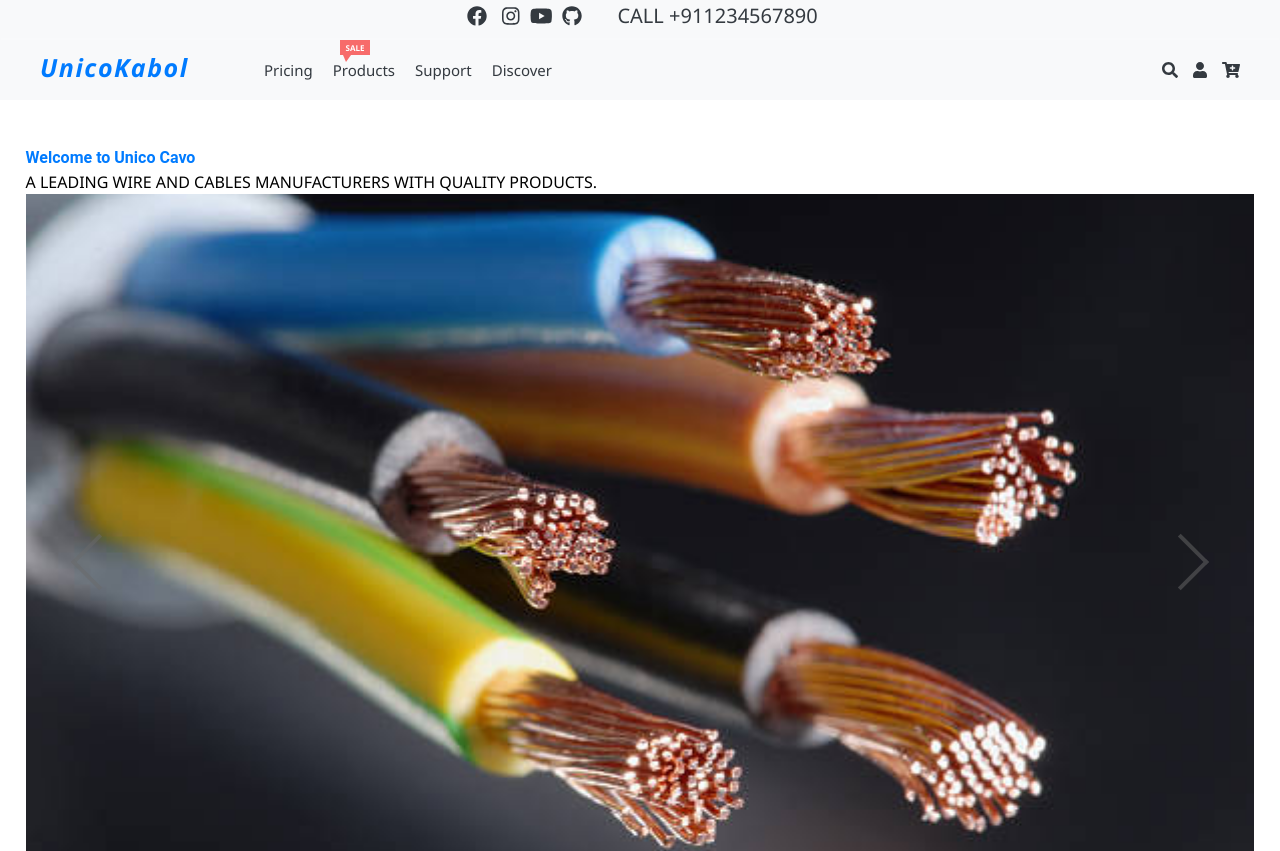
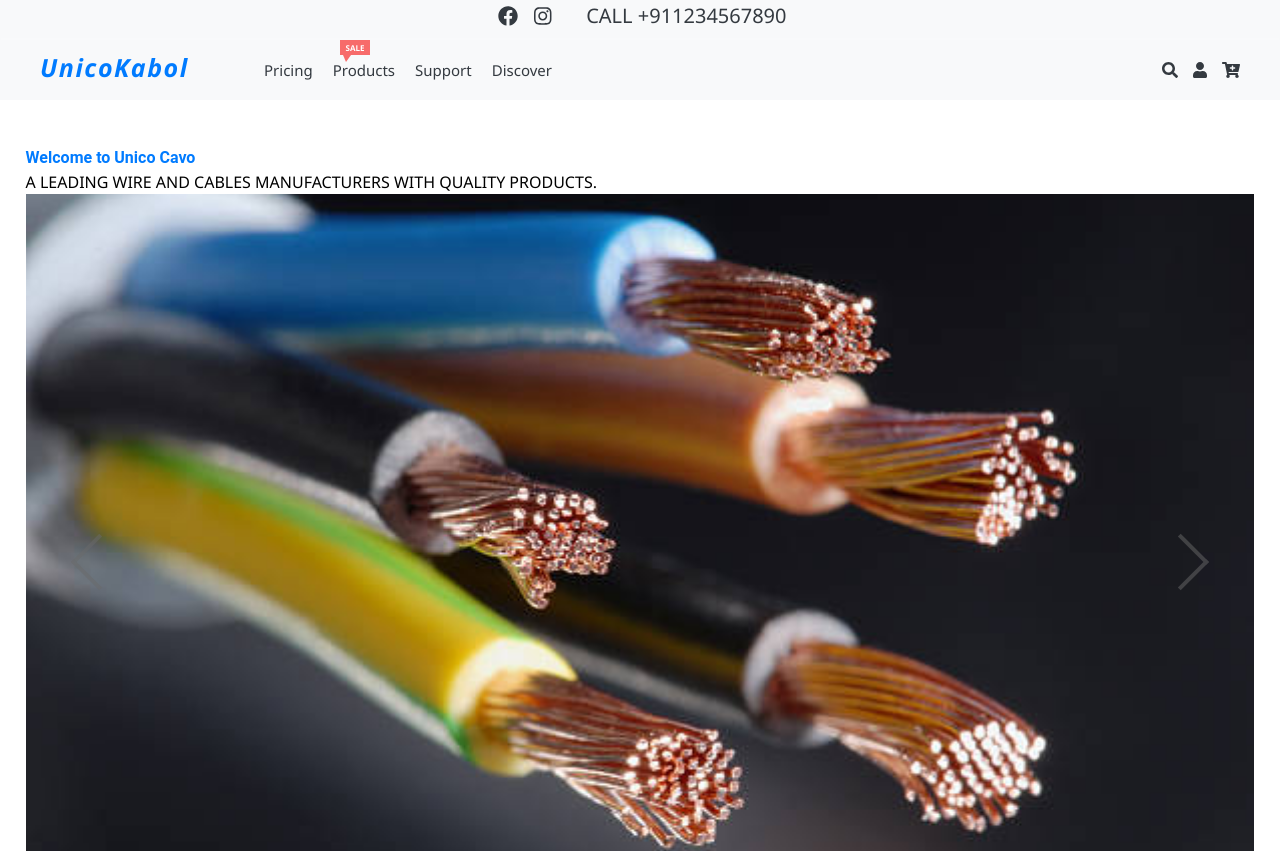
Before and after one commit to Dipendra-creator/Unico-Cavo, a Next.js app: page / in a window 1280 px wide. Shown: the top 851 px of the page. Built offline with nearby package versions, Linux system fonts and the light colour scheme.

Commit message:
Refactored Code

```diff
--- a/package.json
+++ b/package.json
@@ -3,7 +3,7 @@
   "private": true,
   "scripts": {
     "dev": "next dev",
-    "build": "next build",
+    "build": "next build && next export",
     "start": "next start",
     "lint": "next lint"
   },
--- a/pages/components/LoginSignup/LoginSignup.tsx
+++ b/pages/components/LoginSignup/index.tsx
@@ -1,7 +1,7 @@
 import { FontAwesomeIcon } from "@fortawesome/react-fontawesome"
 import {faTimes} from '@fortawesome/free-solid-svg-icons'
 
-function LoginSignup() {
+function Index() {
     return (
         <>
 
@@ -9,4 +9,4 @@ function LoginSignup() {
     )
 }
 
-export default LoginSignup
+export default Index
--- a/pages/components/Upperbar/UpperBar.tsx
+++ b/pages/components/Upperbar/index.tsx
@@ -1,27 +1,17 @@
 import '@fortawesome/fontawesome-svg-core/styles.css';
-import { faGithub } from '@fortawesome/free-brands-svg-icons';
 import { FontAwesomeIcon } from "@fortawesome/react-fontawesome"
 
-function UpperBar() {
-
+export default function Upperbar() {
     return (
-        <>
-            {/*UPPER BAR*/}
-            <div className="social-call">
+        <div className="social-call">
                 <div className="social">
                     <a className={"link"} href={"#"}><FontAwesomeIcon icon={["fab", "facebook"]} /> </a>
                     <a className={"link"} href={"#"}><FontAwesomeIcon icon={["fab", "instagram"]} /></a>
-                    <a className={"link"} href={"#"}><FontAwesomeIcon icon={["fab", "youtube"]} /></a>
-                    <a className={"link"} href={"#"}><FontAwesomeIcon icon={["fab", "github"]} /></a>
 
                 </div>
                 <div className="phone">
                     <span>Call +911234567890</span>
                 </div>
             </div>
-            {/*END OF UPPER BAR*/}
-        </>
     )
 }
-
-export default UpperBar
--- a/pages/index.tsx
+++ b/pages/index.tsx
@@ -1,7 +1,7 @@
 import type { NextPage } from 'next'
-import UpperBar from "./components/Upperbar/UpperBar";
-import NavBar from "./components/Navbar/NavBar";
-import Main from './components/Main/Main';
+import UpperBar from "./components/Upperbar";
+import Navbar from "./components/Navbar";
+import Main from './components/Main';
 const Home: NextPage = () => {
   return (
     <>
@@ -10,7 +10,7 @@ const Home: NextPage = () => {
         {/*END OF UPPER BAR*/}
 
         {/* START OF NAVBAR */}
-        <NavBar />
+        <Navbar />
         {/* END OF NAVBAR */}
 
         {/* START OF MAIN */}
--- a/styles/globals.css
+++ b/styles/globals.css
@@ -208,7 +208,7 @@ a {
   visibility: hidden;
 }
 
-/* Main */
+/* Index */
 .main {
   /*margin-top: 0;*/
   padding-top: 20px;
```
Also changed, not shown: pages/components/Main/index.tsx (renamed from pages/components/Main/Main.tsx, +1 -10 lines), pages/components/Navbar/index.tsx (renamed from pages/components/Navbar/NavBar.tsx, +7 -8 lines).
